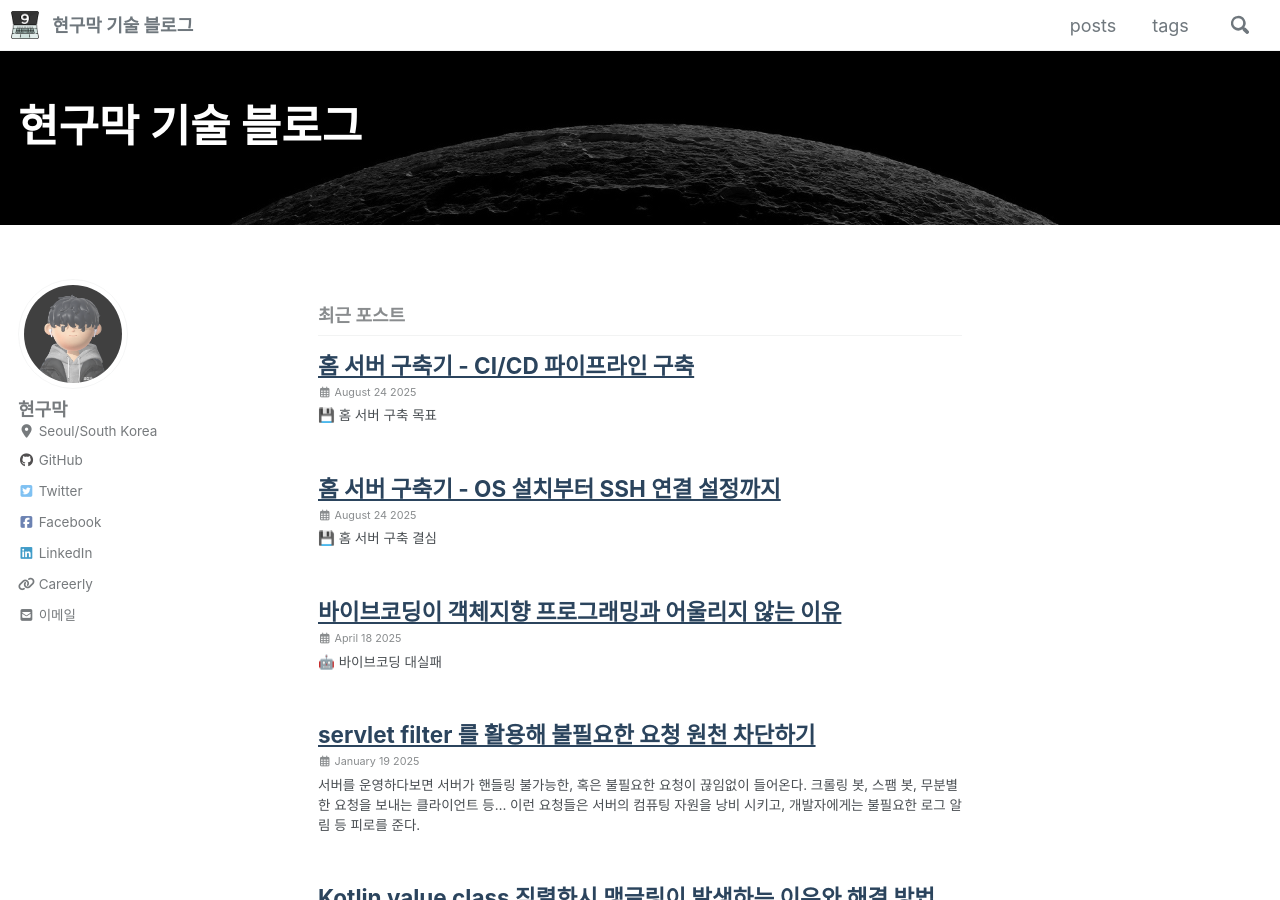
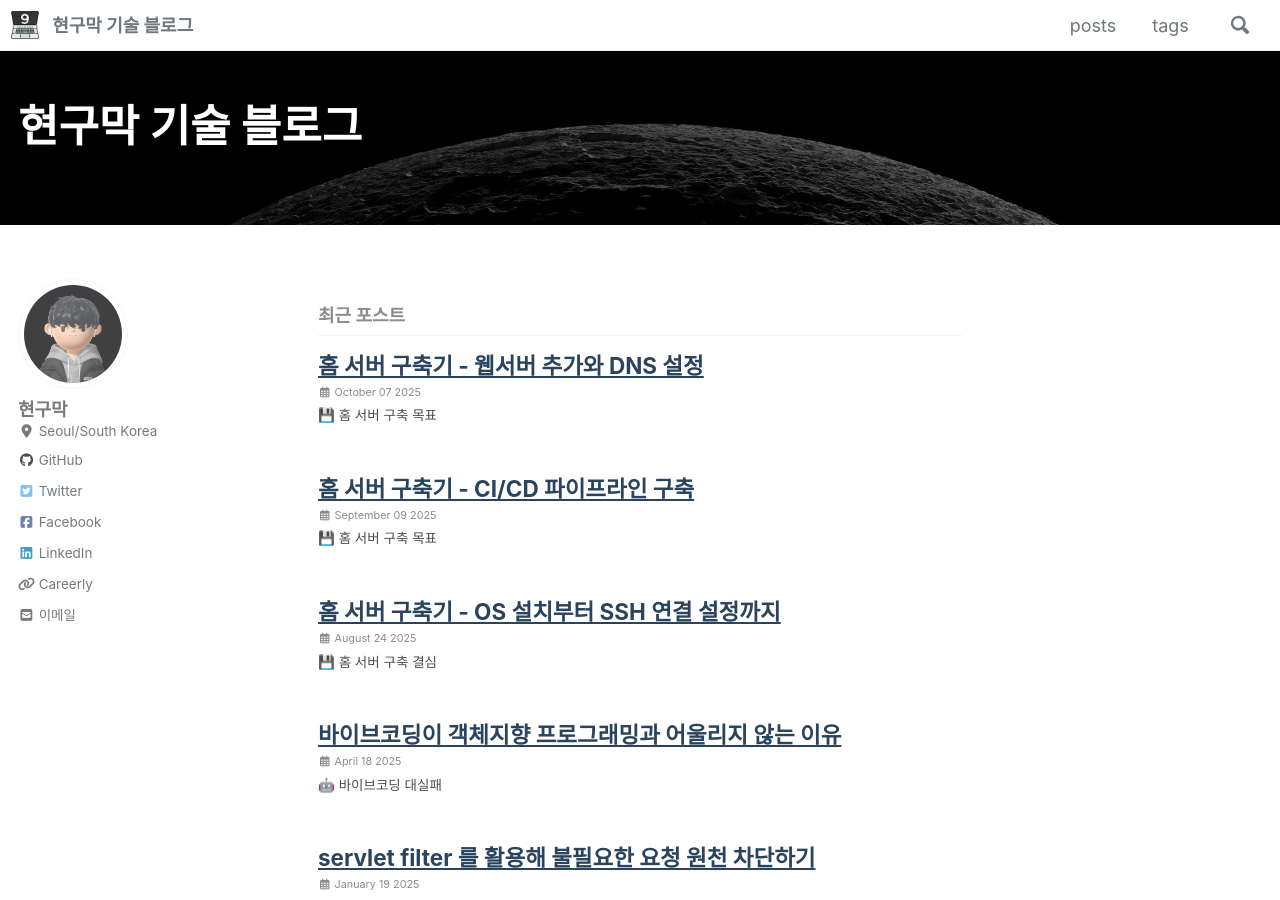
Before and after one commit to Hyeon9mak/Hyeon9mak.github.io, a Jekyll site: the page built from index.html, in a window 1280 px wide and 900 px high. Built offline with Jekyll 4.4.1, drawn with Linux system fonts in a browser that asks for light colours; cached includes are drawn as plain includes; nearby versions of some CDN libraries; the list of posts is cut into pages by our own code; some of the changed lines change nothing that is shown; some of the changed text lies outside the part shown.

Commit message:
home-server web-server-and-dns

````diff
--- a/_posts/2025-09-09-home-server-cicd-workflow.md
+++ b/_posts/2025-09-09-home-server-cicd-workflow.md
@@ -1,6 +1,6 @@
 ---
 title: "홈 서버 구축기 - CI/CD 파이프라인 구축"
-date: 2025-08-24
+date: 2025-09-09
 toc: true
 toc_sticky: true
 toc_label: "홈 서버 구축기 - CI/CD 파이프라인 구축"
--- /dev/null
+++ b/_posts/2025-10-07-home-server-web-server-and-dns.md
@@ -0,0 +1,218 @@
+---
+title: "홈 서버 구축기 - 웹서버 추가와 DNS 설정"
+date: 2025-10-07
+toc: true
+toc_sticky: true
+toc_label: "홈 서버 구축기 - 웹서버 추가와 DNS 설정"
+---
+
+## 💾 홈 서버 구축 목표
+
+- 서비스보다는 서버환경 구축 자체에 집중한다.
+- 만들고 싶은 서비스가 있으면 바로 파이프라인 구성 후 배포해서 확인해볼 수 있는 환경을 만든다.
+- 첫 스텝은 단일 애플리케이션 CI-CD 파이프라이닝
+- 두 번째 스탭은 컨테이너화(도커라이징)
+- 세 번째 스탭은 데스크탑 리소스 모니터링 환경 구축
+- 마지막 스탭으로 컨테이너 오케스트레이션(k8s, argo 등) 도입
+
+지난 시간에는 단일 애플리케이션 CI/CD 파이프라인 구축 및 도커라이징까지 진행했다.
+이번 시간에는 리소스 모니터링 환경 구축에 앞서, 웹서버(Nginx) 추가와 DNS 설정을 진행해보려고 한다.
+
+<br>
+
+## 💾 웹 서버를 추가하는 이유
+
+최근에 음악 스트리밍 링크를 공유하면 타 플랫폼의 공유 링크를 제공하는 슬랙봇을 제작했다.
+
+<img width="1534" height="944" alt="Image" src="https://github.com/user-attachments/assets/296772a8-5227-4aea-8917-0ff1908add65" />
+
+구조는 슬랙 내부에서 플랫폼별 공유 링크를 감지하면 홈 서버로 훅을 보내고,
+훅을 전달 받은 홈 서버 내부 애플리케이션이 각 플랫폼 별 공유 링크를 탐색하여 슬랙에 메세지를 작성하는 형태다.
+
+이 때 슬랙에 홈 서버 URL 을 등록해야하는데, 홈 서버 public IP 를 등록하는 것도 바람직하지 않고,
+대부분의 서비스에서 port 번호까지 등록하는 것은 지원하지 않기 때문에
+별도 서브 도메인을 이용하여 홈 서버에 접근할 수 있도록 구성하는 과정이 필요했다.
+
+이에 따라 가비아에서 도메인을 구매했는데, 홈 서버 내부에도 웹 서버를 추가하여
+각 서브 도메인 별로 내부 애플리케이션으로 포워딩하는 작업이 필요하다.
+
+<br>
+
+## 💾 왜 Nginx 를 채택했지?
+
+웹 서버는 Apache, Nginx, Caddy 등 여러가지가 있는데, 근래 가장 널리 사용되는 Nginx 를 채택했다.
+
+Nginx 는 Apache 에 비해 가볍고 빠르며, 설정이 간단하다는 장점이 있다.
+더 자세한 내용은 아래 링크를 참고하면 된다.
+
+[https://hyeon9mak.github.io/nginx-vs-apache/](https://hyeon9mak.github.io/nginx-vs-apache/)
+
+<br>
+
+## 💾 웹 서버를 컨테이너화 할 것인가
+
+웹 서버를 컨테이너화 할지 말지는 고민이 되는 포인트였다.
+각 방식의 장단점을 직접적으로 비교해보면 아래와 같다.
+
+### Host 설치 방식
+
+- 장점
+  - Docker 업데이트나 재시작 시에도 서비스 중단 없음
+  - SSL 인증서 설정이 더 간단함
+  - Docker 네트워크 설정 불필요
+  - 단일 진입점으로 모든 컨테이너 관리
+- 단점
+  - 호스트 시스템에 의존성 추가
+  - 컨테이너로 완전히 격리되지 않음
+  - 서버 이전 시 nginx 재설정 필요
+
+### Container 설치 방식
+
+- 장점
+  - 모든 구성요소를 컨테이너로 관리 가능
+  - 버전 관리 용이
+- 단점
+  - **Docker 중단 시 전체 서비스 다운**
+
+사실 Docker 중단 시 전체 서비스 다운 이라는 단점이 가장 크리티컬 하기 때문에 선택의 여지가 없다.
+단일 홈 서버 환경에, 컨테이너로 실행 중인 애플리케이션이 이미 여러개 운영중이다.
+각 서브 도메인 별로 직관적인 라우팅이 가능한 웹 서버를 운영하는 것이 목표이기 때문에,
+Host 에 직접 Nginx 를 설치하는 것으로 결정했다.
+
+<br>
+
+## 💾 Nginx 설치 및 스크립트 설정
+
+> - DNS 사이트에서 서브 도메인 설정까지 마쳤다는 가정하에 진행된다.
+> - 또한 공유기에 전달되는 HTTP, HTTPS 요청을 홈 서버로 전달하기 위해 80, 443 포트 포워딩 설정이 완료되었다는 가정하에 진행된다.
+
+### nginx 설치
+
+```bash
+$ sudo apt update
+$ sudo apt install nginx
+
+# 서비스 상태 확인
+$ sudo systemctl status nginx
+```
+
+### nginx.conf 설정
+
+공식적으로 nginx 에서는 conf 설정 파일을 각 애플리케이션 별로 `/etc/nginx/conf.d/` 디렉토리 하위 경로에 작성하고,
+`/etc/nginx/nginx.conf` 를 통해 include 하는 방식을 권장하고 있다.
+
+기본적으로 설치시 `/etc/nginx/nginx.conf` 에서 `/etc/nginx/conf.d/` 디렉토리를 include 하고 있기 때문에
+각 애플리케이션 별로 원하는 nginx 설정 conf 파일을 작성하면 된다.
+
+```
+server {
+    listen 80;
+    listen [::]:80;
+
+    server_name app.domain.com;
+
+    # 로그 파일
+    access_log /var/log/nginx/app.access.log;
+    error_log /var/log/nginx/app.error.log;
+
+    location / {
+        # 백엔드 프록시 설정
+        proxy_pass http://127.0.0.1:8080;
+
+        # 프록시 헤더
+        proxy_set_header Host $host;
+        proxy_set_header X-Real-IP $remote_addr;
+        proxy_set_header X-Forwarded-For $proxy_add_x_forwarded_for;
+        proxy_set_header X-Forwarded-Proto $scheme;
+    }
+}
+```
+
+### SSL 인증서 자동 발급용 certbot 설치
+
+```shell
+sudo apt install certbot python3-certbot-nginx
+
+# 인증서 발급 및 자동 설정
+sudo certbot --nginx -d app.domain.com
+```
+
+인증서 발급 및 자동 설정이 진행되면 아래와 같이 conf 파일이 자동으로 변경된다.
+
+
+```
+server {
+    server_name app.domain.com;
+
+    # 로그 파일
+    access_log /var/log/nginx/app.access.log;
+    error_log /var/log/nginx/app.error.log;
+
+    location / {
+        # 백엔드 프록시 설정
+        proxy_pass http://127.0.0.1:8080;
+
+        # 프록시 헤더
+        proxy_set_header Host $host;
+        proxy_set_header X-Real-IP $remote_addr;
+        proxy_set_header X-Forwarded-For $proxy_add_x_forwarded_for;
+        proxy_set_header X-Forwarded-Proto $scheme;
+    }
+
+    listen [::]:443 ssl ipv6only=on; # managed by Certbot
+    listen 443 ssl; # managed by Certbot
+    ssl_certificate /etc/letsencrypt/live/app.domain.com/fullchain.pem; # managed by Certbot
+    ssl_certificate_key /etc/letsencrypt/live/app.domain.com/privkey.pem; # managed by Certbot
+    include /etc/letsencrypt/options-ssl-nginx.conf; # managed by Certbot
+    ssl_dhparam /etc/letsencrypt/ssl-dhparams.pem; # managed by Certbot
+
+}
+
+server {
+    if ($host = app.domain.com) {
+        return 301 https://$host$request_uri;
+    } # managed by Certbot
+
+
+    listen 80;
+    listen [::]:80;
+
+    server_name app.domain.com;
+    return 404; # managed by Certbot
+}
+```
+
+여기서 `return 301 https://$host$request_uri;` 설정은 HTTP 요청을 HTTPS 요청으로 리다이렉트 하는 설정이다.
+다만 이 설정은 모든 요청을 GET 요청으로 변경하기 때문에, 301 리다이렉트가 아닌 308 리다이렉트를 사용하도록 변경해주어야 한다.
+
+```
+    if ($host = app.domain.com) {
+        return 308 https://$host$request_uri;
+    } # managed by Certbot
+```
+
+### 최종 확인
+
+```bash
+# 설정 테스트
+sudo nginx -t
+
+# Nginx 재시작
+sudo systemctl reload nginx
+
+# HTTPS 접속 확인
+curl -I https://app.domain.com
+```
+
+<br>
+
+## 💾 마치며
+
+이번 시간에는 웹 서버(Nginx) 추가와 DNS 설정을 진행해보았다.
+본격적으로 만들고 싶은 애플리케이션을 만들고 배포하면서 나만의 도메인으로 접속 및 공유를 할 수 있게 되었다.
+
+단일 컴퓨팅 홈 서버에는 필연적으로 성능상 한계가 존재하기 때문에,
+앞으로는 리소스 모니터링의 중요성이 더 커질 것이다.
+서둘러 모니터링 환경 구축에 돌입해보도록 하자.
+
+3화 끝.
````
